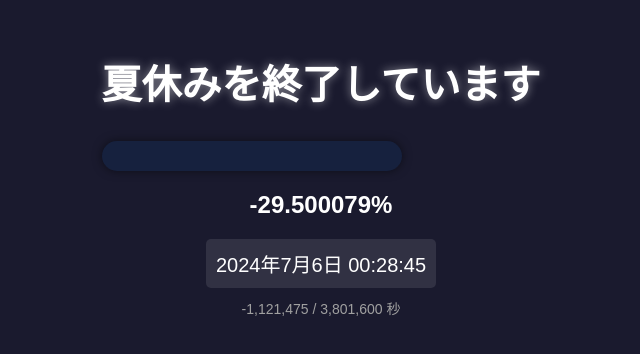
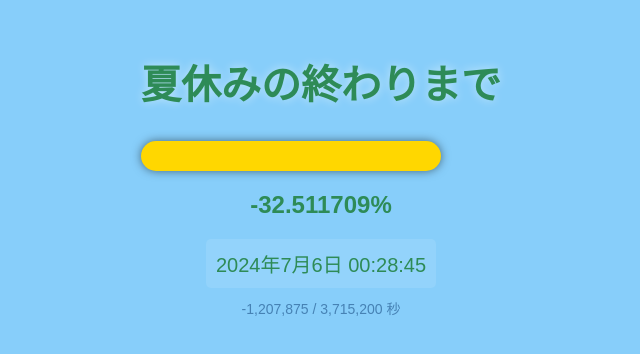
Before and after one commit to anoken/year_progress, a plain HTML site: page natsu.html in a window 1280 px wide. Shown: the part 228-582 px from the top of the page, without its empty margins (319-959 px from the left). Drawn offline with Linux system fonts and the light colour scheme.

Commit message:
natsu.html を更新

```diff
--- a/natsu.html
+++ b/natsu.html
@@ -1,10 +1,9 @@
-<!-- ## Copyright (c) 2024 @aNo研 ## -->
 <!DOCTYPE html>
 <html lang="ja">
 <head>
     <meta charset="UTF-8">
     <meta name="viewport" content="width=device-width, initial-scale=1.0">
-    <title>今年の進捗バー</title>
+    <title>夏休みの進捗バー</title>
     <style>
         body {
             font-family: 'Arial', sans-serif;
@@ -13,8 +12,8 @@
             align-items: center;
             height: 100vh;
             margin: 0;
-            background-color: #1a1a2e;
-            color: #ffffff;
+            background-color: #87CEFA; /* 夏の空の色 */
+            color: #2E8B57; /* 海辺の色 */
         }
         .container {
             text-align: center;
@@ -27,7 +26,7 @@
         #progressBar {
             width: 300px;
             height: 30px;
-            background-color: #16213e;
+            background-color: #FFD700; /* 明るい黄色 */
             border-radius: 15px;
             overflow: hidden;
             position: relative;
@@ -36,7 +35,7 @@
         #progress {
             width: 0;
             height: 100%;
-            background: linear-gradient(90deg, #0f3460, #e94560);
+            background: linear-gradient(90deg, #00BFFF, #32CD32); /* 夏の海と緑 */
             transition: width 0.5s ease;
             position: relative;
             overflow: hidden;
@@ -85,13 +84,13 @@
         #secondsInfo {
             font-size: 14px;
             margin-top: 10px;
-            color: #a0a0a0;
+            color: #4682B4; /* 少し暗い青 */
         }
     </style>
 </head>
 <body>
     <div class="container">
-        <h1>夏休みを終了しています</h1>
+        <h1>夏休みの終わりまで</h1>
         <div id="progressBar">
             <div id="progress"></div>
         </div>
@@ -103,8 +102,8 @@
     <script>
         function updateProgress() {
             const now = new Date();
-            const start = new Date(now.getFullYear(), 6, 19);
-            const end = new Date(now.getFullYear()  ,8, 1);
+            const start = new Date(now.getFullYear(), 6, 20);
+            const end = new Date(now.getFullYear(), 8, 1);
             const progress = (now - start) / (end - start);
             const percentage = (progress * 100).toFixed(6);
 
```
